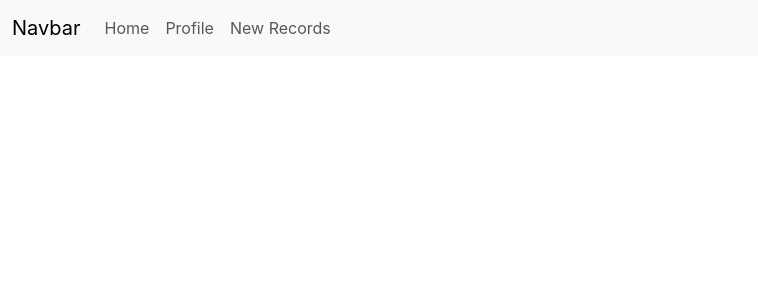
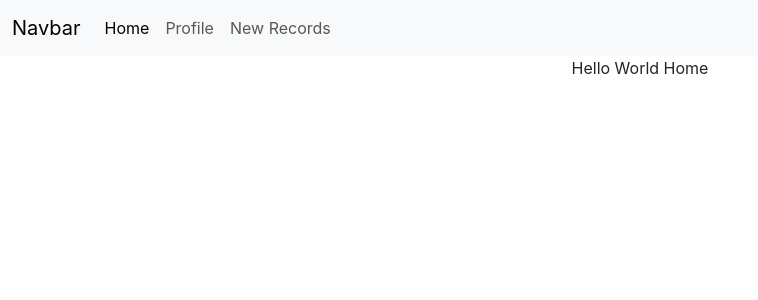
Before and after one commit to rjpinks/pump-tracker-frontend, a React (Create React App) app: page / in a window 1280 px wide. Shown: the top 300 px of the page, without its empty margins (0-758 px from the left). Built offline with nearby package versions, Linux system fonts and the light colour scheme.

Commit message:
fixed bug where page refreshes (href problem)

```diff
--- a/src/components/App.js
+++ b/src/components/App.js
@@ -1,10 +1,11 @@
 import '../App.css';
+import MainComponent from './MainComponent';
 import Navbar from './Navbar';
 
 function App() {
   return (
     <div className="App">
-      <Navbar />
+      <MainComponent />
     </div>
   );
 }
--- a/src/components/Home.js
+++ b/src/components/Home.js
@@ -0,0 +1,9 @@
+import React from "react";
+
+const Home = function () {
+    return (
+        <div>Hello World Home</div>
+    )
+}
+
+export default Home;
--- a/src/components/MainComponent.js
+++ b/src/components/MainComponent.js
@@ -1,4 +1,8 @@
 import React, { useState } from "react";
+import Home from "./Home";
+import Profile from "./Profile";
+import NewRecords from "./NewRecords";
+import Navbar from "./Navbar";
 
 function MainComponent() {
     const [currentPage, setCurrentPage] = useState('Home');
--- a/src/components/Navbar.js
+++ b/src/components/Navbar.js
@@ -1,6 +1,6 @@
 import React from "react";
 
-function Navbar({currentPage, handlePageChange }) {
+function Navbar({ currentPage, handlePageChange }) {
     return (
         <nav className="navbar navbar-expand-lg bg-body-tertiary">
             <div className="container-fluid">
@@ -14,20 +14,20 @@ function Navbar({currentPage, handlePageChange }) {
                             onClick={() => handlePageChange('Home')}
                             className={currentPage === 'Home' ? 'nav-link active' : 'nav-link'}
                             aria-current="page"
-                            href="home"
+                            href="#"
                         >
                             Home
                         </a>
                         <a
                             onClick={() => handlePageChange('Profile')}
                             className={currentPage === 'Profile' ? 'nav-link active' : 'nav-link'}
-                            href="profile">
+                            href="#">
                                 Profile
                         </a>
                         <a
                             onClick={() => handlePageChange('New Records')}
                             className={currentPage === 'New Records' ? 'nav-link active' : 'nav-link'}
-                            href="new-records"
+                            href="#"
                         >
                             New Records
                         </a>
--- a/src/components/NewRecords.js
+++ b/src/components/NewRecords.js
@@ -0,0 +1,9 @@
+import React from "react";
+
+const NewRecords = function () {
+    return (
+        <div>Hello World NewRecords</div>
+    )
+}
+
+export default NewRecords;
--- a/src/components/Profile.js
+++ b/src/components/Profile.js
@@ -0,0 +1,9 @@
+import React from "react";
+
+const Profile = function () {
+    return (
+        <div>Hello World Profile</div>
+    )
+}
+
+export default Profile;
```
